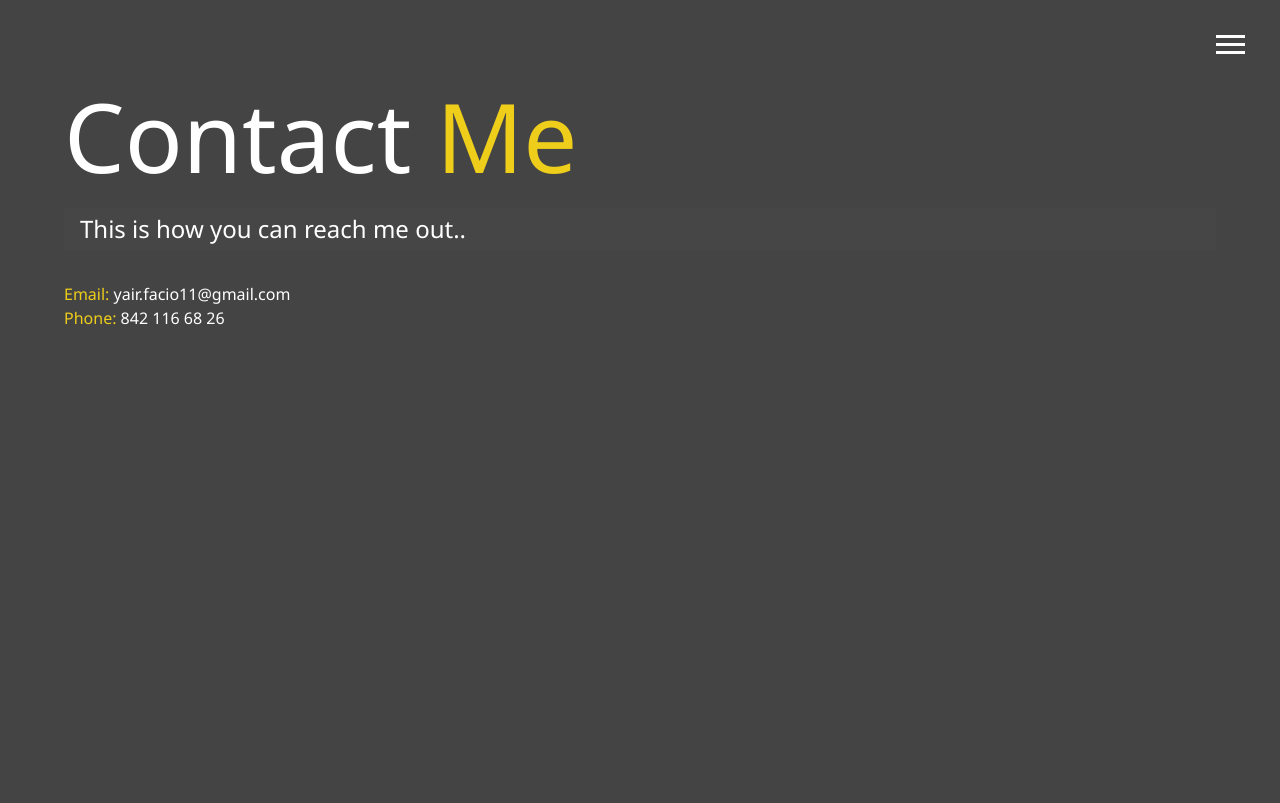
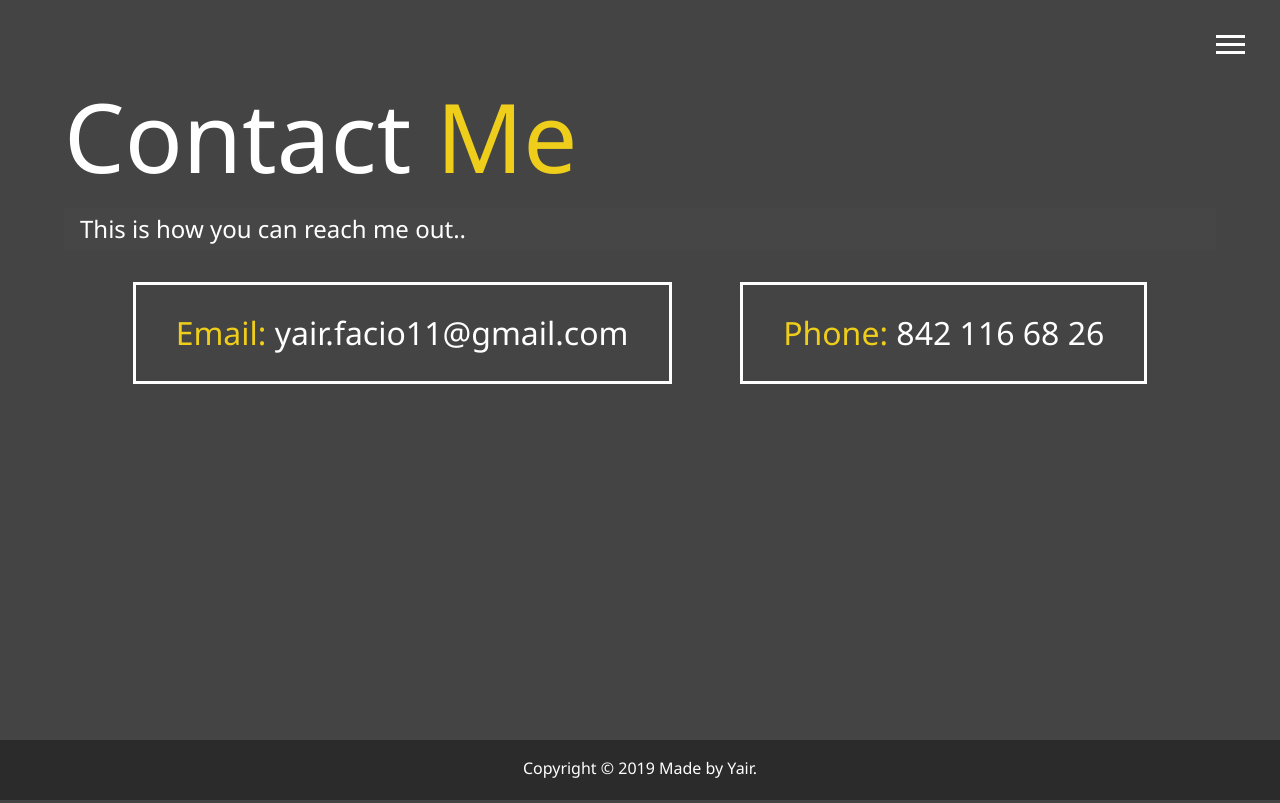
Before and after one commit to YairFernando67/Modern_Portfolio, a website: page dist/contact.html in a window 1280 px wide. Shown: the top 803 px of the page. Drawn offline with Linux system fonts and the light colour scheme.

Commit message:
Finished the contact page

```diff
--- a/scss/main.scss
+++ b/scss/main.scss
@@ -50,7 +50,7 @@ header {
 
 main {
   padding: 4rem;
-  min-height: calc(100vw - 60px);
+  min-height: calc(100vh - 60px);
 
     .icons {
         margin-top: 1rem;
@@ -132,6 +132,32 @@ main {
   }
 }
 
+// CONTACT PAGE
+.boxes {
+  display: flex;
+  flex-wrap: wrap;
+  justify-content: space-evenly;
+  align-items: center;
+  margin-top: 1rem;
+
+  div {
+    font-size: 2rem;
+    border: 3px #fff solid;
+    padding: 1.5rem 2.5rem;
+    margin-bottom: 3rem;
+    @include easeOut;
+
+    &:hover {
+      padding: 0.5rem 1.5rem;
+      background: $secondary-color;
+      color: set-text-color($secondary-color);
+      span {
+        color: set-text-color($secondary-color);
+      }
+    }
+  }
+}
+
 // BUTTON STYLES
 .btn {
   display: block;
```
Also changed, not shown: dist/about.html, dist/css/main.css, dist/index.html.
